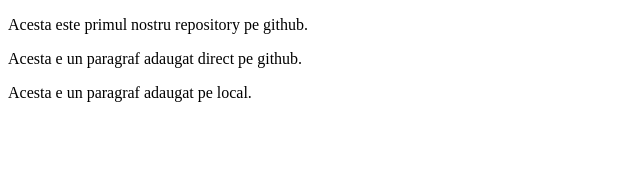
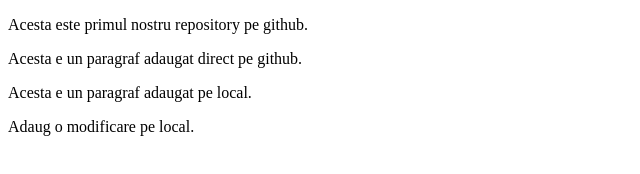
Before and after one commit to Andreea1129/andreea-demo-git-github, a plain HTML site: page index.html in a window 1280 px wide. Shown: the whole page, without its empty margins (0-640 px from the left). Drawn offline with Linux system fonts and the light colour scheme.

Commit message:
added paragraphs

```diff
--- a/index.html
+++ b/index.html
@@ -9,5 +9,6 @@
     <p>Acesta este primul nostru repository pe github.</p>
     <p>Acesta e un paragraf adaugat direct pe github.</p>
     <p>Acesta e un paragraf adaugat pe local.</p>
+    <p>Adaug o modificare pe local.</p>
 </body>
 </html>
```
